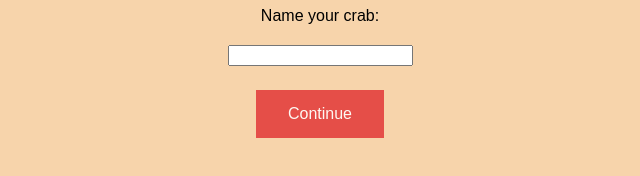
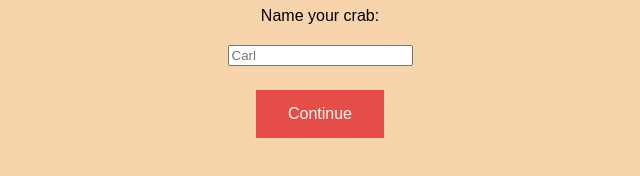
Before and after one commit to Royl0406/Crabodoro, a website built with webpack: page src/Settings/onBoarding.html in a window 1280 px wide. Shown: the part 286-462 px from the top of the page, 320-960 px from the left. Built offline with nearby package versions, Linux system fonts and the light colour scheme; some packages are replaced by stand-ins of ours.

Commit message:
Fixed Add a placeholder name for the crab? #60

```diff
--- a/src/Settings/onBoarding.html
+++ b/src/Settings/onBoarding.html
@@ -28,7 +28,7 @@
         </div>
 
         <div class="center-text">
-            <input id="name" type="text">
+            <input id="name" type="text" placeholder="Carl">
         </div>
 
         <div class="center-text">
```
